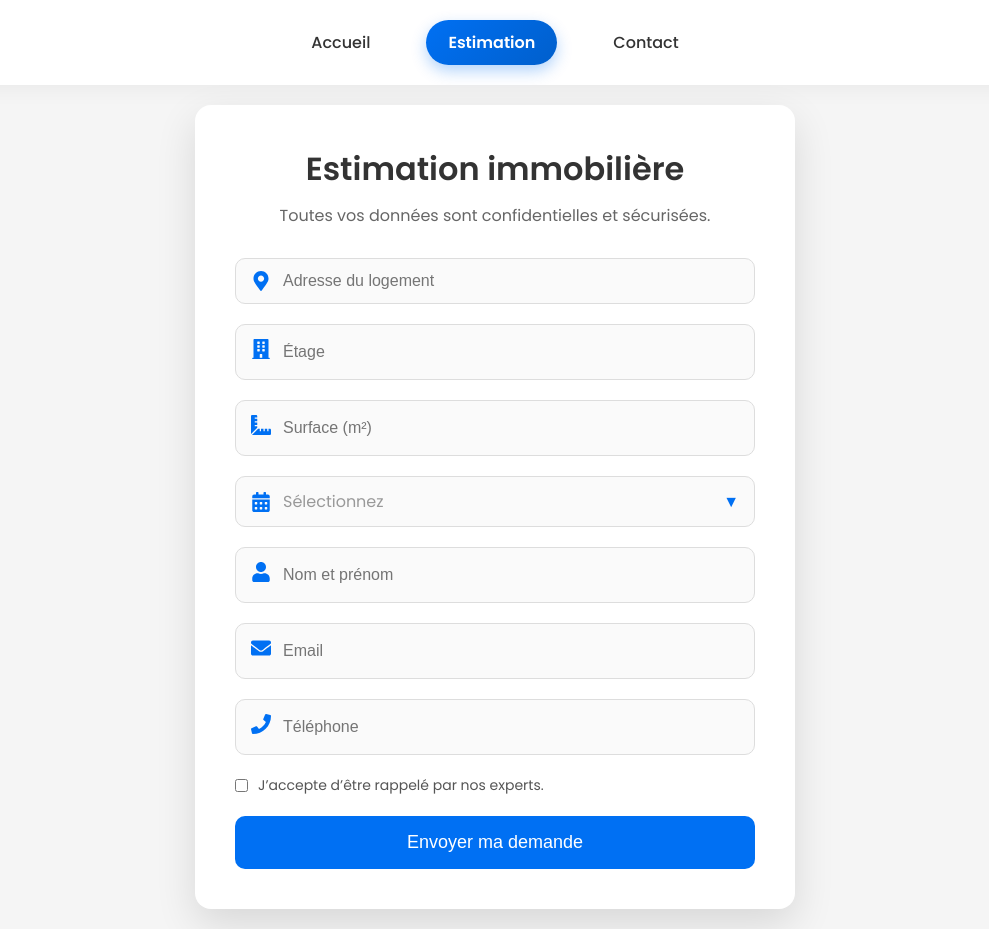
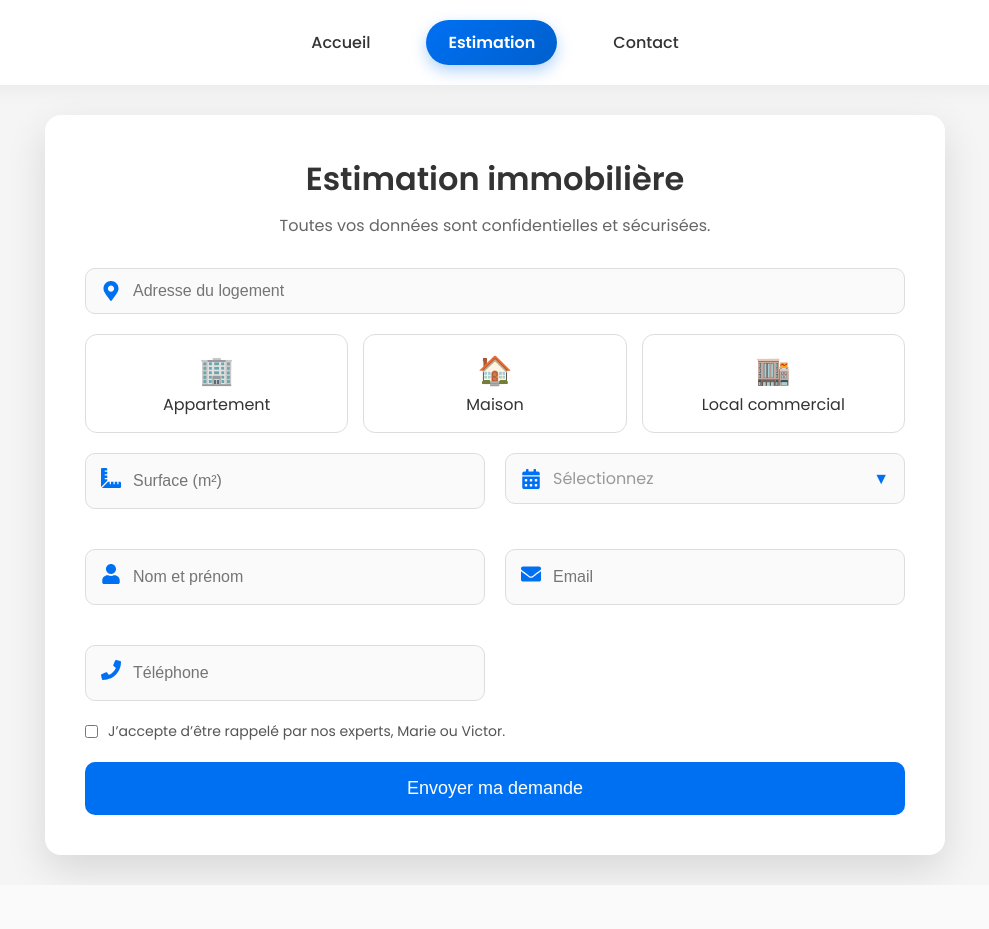
Before and after one commit to Juju-kpi/estimation_immo, a Next.js app: page /estimation in a window 1280 px wide. Shown: the whole page, without its empty margins (145-1134 px from the left). After the commit the page ends 885 px from the top, so only its background shows below. Built offline with nearby package versions, Linux system fonts and the light colour scheme.

Commit message:
Update page.js

```diff
--- a/app/estimation/page.js
+++ b/app/estimation/page.js
@@ -9,6 +9,7 @@ export default function Estimation() {
   const [data, setData] = useState({
     address: "",
     floor: "",
+    type: "",
     surface: "",
     project: "",
     name: "",
@@ -56,13 +57,11 @@ const fetchAddressSuggestions = (query) => {
 };
   const handleSubmit = async () => {
   const newErrors = {};
+
   if (!data.address) newErrors.address = "Adresse requise";
-    if (!data.floor || isNaN(data.floor)) newErrors.floor = "Étage valide requis";
-    if (!data.surface || isNaN(data.surface)) newErrors.surface = "Surface valide requise";
-    if (!data.project) newErrors.project = "Choisir un projet";
   if (!data.name) newErrors.name = "Nom requis";
-    if (!data.email || !/\S+@\S+\.\S+/.test(data.email)) newErrors.email = "Email valide requis";
-    if (!data.phone || !/^\+?[0-9\s]{7,15}$/.test(data.phone)) newErrors.phone = "Téléphone valide requis";
+  if (!data.email || !/\S+@\S+\.\S+/.test(data.email))
+    newErrors.email = "Email valide requis";
 
   setErrors(newErrors);
   if (Object.keys(newErrors).length > 0) return;
@@ -72,10 +71,7 @@ const fetchAddressSuggestions = (query) => {
     body: JSON.stringify(data),
   });
 
-    if (typeof window !== "undefined") {
   localStorage.setItem("showSuccessToast", "true");
-    }
-
   router.push("/");
 };
 
@@ -120,7 +116,44 @@ const fetchAddressSuggestions = (query) => {
   {errors.address && <p style={styles.error}>{errors.address}</p>}
 </div>
 
-        <Field icon={<FaBuilding />} placeholder="Étage" type="number" value={data.floor} onChange={val => setData({...data, floor: val})} error={errors.floor} />
+    {/* TYPE DE BIEN */}
+<div style={{ marginBottom: 20 }}>
+  <div style={styles.typeContainer}>
+
+    {[
+      { label: "Appartement", value: "appartement", icon: "🏢" },
+      { label: "Maison", value: "maison", icon: "🏠" },
+      { label: "Local commercial", value: "local", icon: "🏬" }
+    ].map(item => (
+      <div
+        key={item.value}
+        onClick={() => setData({ ...data, type: item.value })}
+        style={{
+          ...styles.typeCard,
+          border: data.type === item.value ? "2px solid #0070f3" : "1px solid #ddd",
+          background: data.type === item.value ? "#f0f8ff" : "#fff"
+        }}
+      >
+        <div style={{ fontSize: 28 }}>{item.icon}</div>
+        <div>{item.label}</div>
+      </div>
+    ))}
+
+  </div>
+</div>
+
+        {data.type === "appartement" && (
+  <Field
+    icon={<FaBuilding />}
+    placeholder="Étage"
+    type="number"
+    value={data.floor}
+    onChange={val => setData({...data, floor: val})}
+    error={errors.floor}
+  />
+)}
+      <div style={styles.grid}>
+
         <Field icon={<FaRulerCombined />} placeholder="Surface (m²)" type="number" value={data.surface} onChange={val => setData({...data, surface: val})} error={errors.surface} />
 
     {/* Projet de vente avec flèche et style custom */}
@@ -181,9 +214,11 @@ const fetchAddressSuggestions = (query) => {
         <Field icon={<FaEnvelope />} placeholder="Email" value={data.email} onChange={val => setData({...data, email: val})} error={errors.email} />
         <Field icon={<FaPhone />} placeholder="Téléphone" value={data.phone} onChange={val => setData({...data, phone: val})} error={errors.phone} />
 
+    </div>
+
         <label style={styles.checkboxLabel}>
           <input type="checkbox" checked={data.callConsent} onChange={e => setData({...data, callConsent: e.target.checked})} />
-          J’accepte d’être rappelé par nos experts.
+          J’accepte d’être rappelé par nos experts, Marie ou Victor.
         </label>
 
         <button style={styles.submitBtn} onClick={handleSubmit}>
@@ -237,9 +272,14 @@ const styles = {
     padding: 40,
     borderRadius: 16,
     width: "100%",
-    maxWidth: 600,
+    maxWidth: 900,
     boxShadow: "0 15px 40px rgba(0,0,0,0.12)",
     animation: "fadeUp 0.8s ease"
+  },
+  grid: {
+  display: "grid",
+  gridTemplateColumns: "1fr 1fr",
+  gap: 20
 },
   title: { textAlign: "center", marginBottom: 10, fontSize: 32 },
   subtitle: { textAlign: "center", color: "#666", marginBottom: 30 },
@@ -344,5 +384,19 @@ check: {
   cursor: "pointer",
   borderBottom: "1px solid #f5f5f5",
   transition: "all 0.2s ease",
+},
+  typeContainer: {
+  display: "flex",
+  gap: 15,
+  justifyContent: "space-between"
+},
+
+typeCard: {
+  flex: 1,
+  padding: 15,
+  borderRadius: 12,
+  textAlign: "center",
+  cursor: "pointer",
+  transition: "0.2s",
 }
 };
```
Lines whose indentation alone changed are shown as unchanged.
